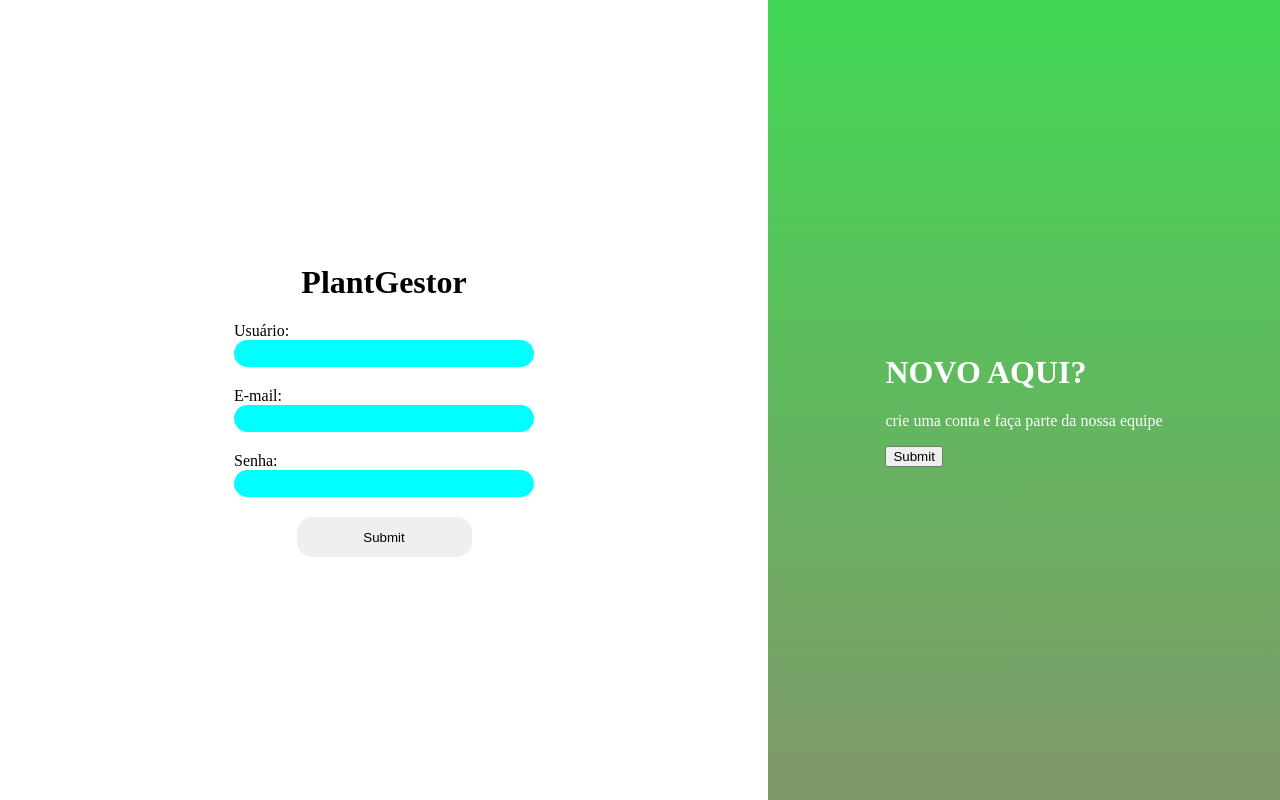
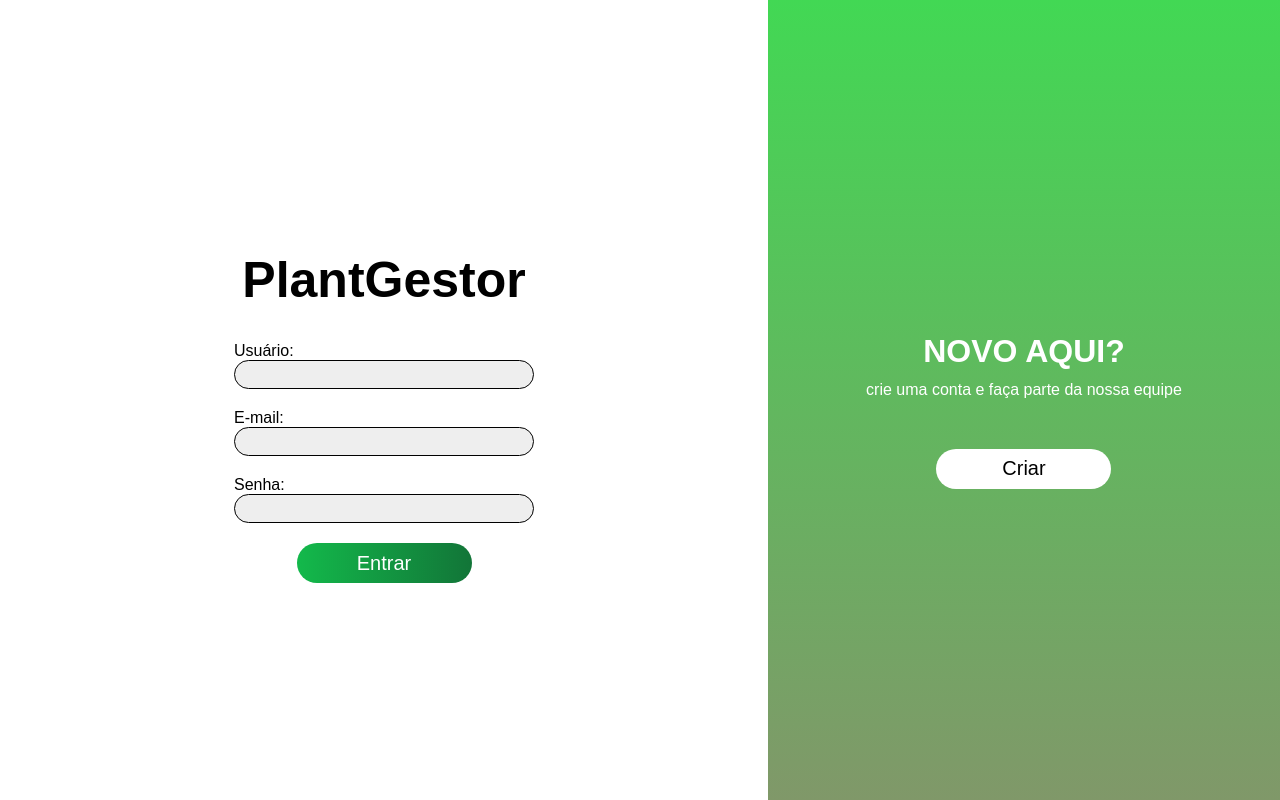
Before and after one commit to AIsaac10/PlantGestor, a PHP site: page /login-form.php in a window 1280 px wide. Run offline with PHP 8.4, Linux system fonts and the light colour scheme.

Commit message:
Add files via upload

```diff
--- a/create-form.php
+++ b/create-form.php
@@ -11,7 +11,7 @@
     <div class="box">
         <form action="create.php" method="POST">
             <fieldset id="fieldsetCreate">
-            <legend id="legendCreate"><b>Login</b></legend>
+            <legend id="legendCreate"><b>Cadastrar</b></legend>
                     <br><br>
             <div class="inputBox">
                 <label for="name" class="labelInput">Usuário:</label>
--- a/login-form.php
+++ b/login-form.php
@@ -23,15 +23,15 @@
                 <label for="senha" class="labelInput">Senha:</label>
                 <input type="password" name="senha" id= "senha" class="input" required>
             </div>
-            <input type="submit" id="submitLogin">
+            <input type="submit" id="submitLogin" value="Entrar">
         </form>
     </div>
 
     <div id="cadastrar">
-        <form action="create-form.php">
+        <form action="create-form.php" id="formCadastrar">
                     <h1>NOVO AQUI?</h1>
-        <p>crie uma conta e faça parte da nossa equipe</p>
-        <input type="submit" id="submitCadastrar">
+        <p id="pCadastro">crie uma conta e faça parte da nossa equipe</p>
+        <input type="submit" id="submitCadastrar" value="Criar">
 
         </form>
     </div>
--- a/style-create-form.css
+++ b/style-create-form.css
@@ -12,6 +12,7 @@ body {
     align-items: center;
     height: 100vh;
     color: white;
+    font-family: Arial, Helvetica, sans-serif;
 }
 .box {
 
@@ -53,9 +54,12 @@ body {
     padding: 10px;
     border-radius: 10px;
     color: white;
-    font-family: Arial, Helvetica, sans-serif;
     font-size: 20px;
     cursor: pointer;
+}
+
+#submitCreate:hover {
+    background-image: linear-gradient(to right, rgb(19, 185, 132), rgb(18, 117, 110));
 }
 
 #titulo {
--- a/style-login-form.css
+++ b/style-login-form.css
@@ -2,6 +2,7 @@ body {
     display: flex;
     margin: 0;
     height: 100vh;
+    font-family: Arial, Helvetica, sans-serif;
 }
 
 #login{
@@ -40,13 +41,51 @@ body {
 .input {
     height: 25px;
     border-radius: 15px;
-    border: none;
-    background-color: aqua;
+    border: 1px solid black;
+    background-color: rgb(238, 238, 238);
 }
 
 #submitLogin {
     width: 175px;
     height: 40px;
-    border-radius: 15px;
+    border-radius: 30px;
     border: none;
+    background-image: linear-gradient(to right, rgb(19, 185, 75), rgb(18, 117, 56));
+    font-size: 20px;
+    cursor: pointer;
+    color: #fff;
 }
+
+#submitLogin:hover {
+    background-image: linear-gradient(to right, rgb(19, 185, 132), rgb(18, 117, 110));
+}
+
+#titulo {
+    font-size: 50px;
+}
+
+#submitCadastrar {
+    width: 175px;
+    height: 40px;
+    border-radius: 30px;
+    border: none;
+    background-color: #fff;
+    font-size: 20px;
+    cursor: pointer;
+}
+
+#submitCadastrar:hover {
+    background-color: rgb(216, 237, 255);
+}
+
+#formCadastrar {
+    display: flex;
+    flex-direction: column;
+    align-items: center;
+    justify-content: center;
+}
+
+#pCadastro {
+    margin-top: -10px;
+    margin-bottom: 50px;
+}
```
Also changed, not shown: login.php (+15 -5 lines).
